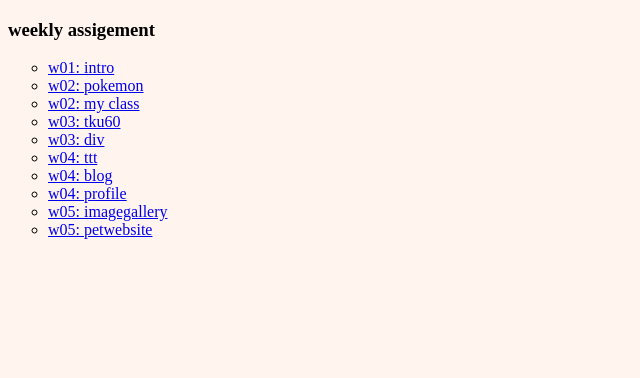
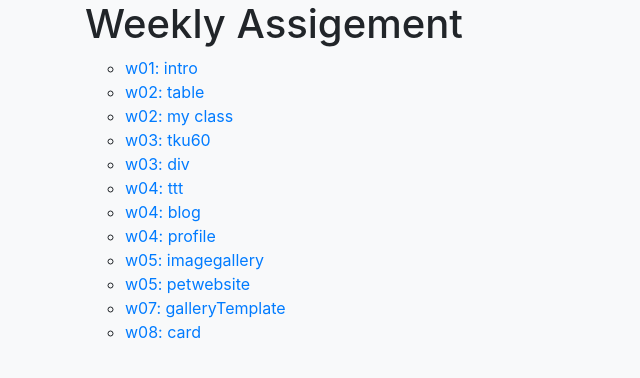
Before and after one commit to yabi0923/107-finalproject, a plain HTML site: page index.html in a window 1280 px wide. Shown: the whole page, without its empty margins (0-640 px from the left). Drawn offline with nearby package versions, Linux system fonts and the light colour scheme.

Commit message:
Add files via upload

```diff
--- a/index.html
+++ b/index.html
@@ -3,18 +3,16 @@
 <head>
 <meta charset="utf-8">
 <title>weekly assigement</title>
-<style>
-    body {
-        background: #fff5ee
-    }
-</style>
+<link rel="stylesheet" href="https://stackpath.bootstrapcdn.com/bootstrap/4.1.3/css/bootstrap.min.css" integrity="sha384-MCw98/SFnGE8fJT3GXwEOngsV7Zt27NXFoaoApmYm81iuXoPkFOJwJ8ERdknLPMO" crossorigin="anonymous">
+<link rel="stylesheet" type="text/css" href="https://maxcdn.bootstrapcdn.com/font-awesome/4.4.0/css/font-awesome.min.css">
+
 </head>
-<body>
-
-<h3>weekly assigement</h3>
+<body class="bg-light">
+<div class="container">
+<h1>Weekly Assigement</h3>
 <ul type="circle">
 <li><a href="w01/intro.html">w01: intro</a></li>
-<li><a href="w02/table.html">w02: pokemon</a></li>
+<li><a href="w02/table.html">w02: table</a></li>
 <li><a href="w02/myclass.html">w02: my class</a></li>
 <li><a href="w03/tku60.html">w03: tku60</a></li>
 <li><a href="w03/div.html">w03: div</a></li>
@@ -23,6 +21,13 @@
 <li><a href="w04/profile.html">w04: profile</a></li>
 <li><a href="w05/imagegallery.html">w05: imagegallery</a></li>
 <li><a href="w05/petwebsite.html">w05: petwebsite</a></li>
+<li><a href="w07/galleryTemplate.html">w07: galleryTemplate</a></li>
+<li><a href="w08/card.html">w08: card</a></li>
 </ul>
+</div>
+<script src="https://code.jquery.com/jquery-3.3.1.slim.min.js" integrity="sha384-q8i/X+965DzO0rT7abK41JStQIAqVgRVzpbzo5smXKp4YfRvH+8abtTE1Pi6jizo" crossorigin="anonymous"></script>
+    <script src="https://cdnjs.cloudflare.com/ajax/libs/popper.js/1.14.3/umd/popper.min.js" integrity="sha384-ZMP7rVo3mIykV+2+9J3UJ46jBk0WLaUAdn689aCwoqbBJiSnjAK/l8WvCWPIPm49" crossorigin="anonymous"></script>
+    <script src="https://stackpath.bootstrapcdn.com/bootstrap/4.1.3/js/bootstrap.min.js" integrity="sha384-ChfqqxuZUCnJSK3+MXmPNIyE6ZbWh2IMqE241rYiqJxyMiZ6OW/JmZQ5stwEULTy" crossorigin="anonymous"></script>
+
 </body>
 </html>
```
